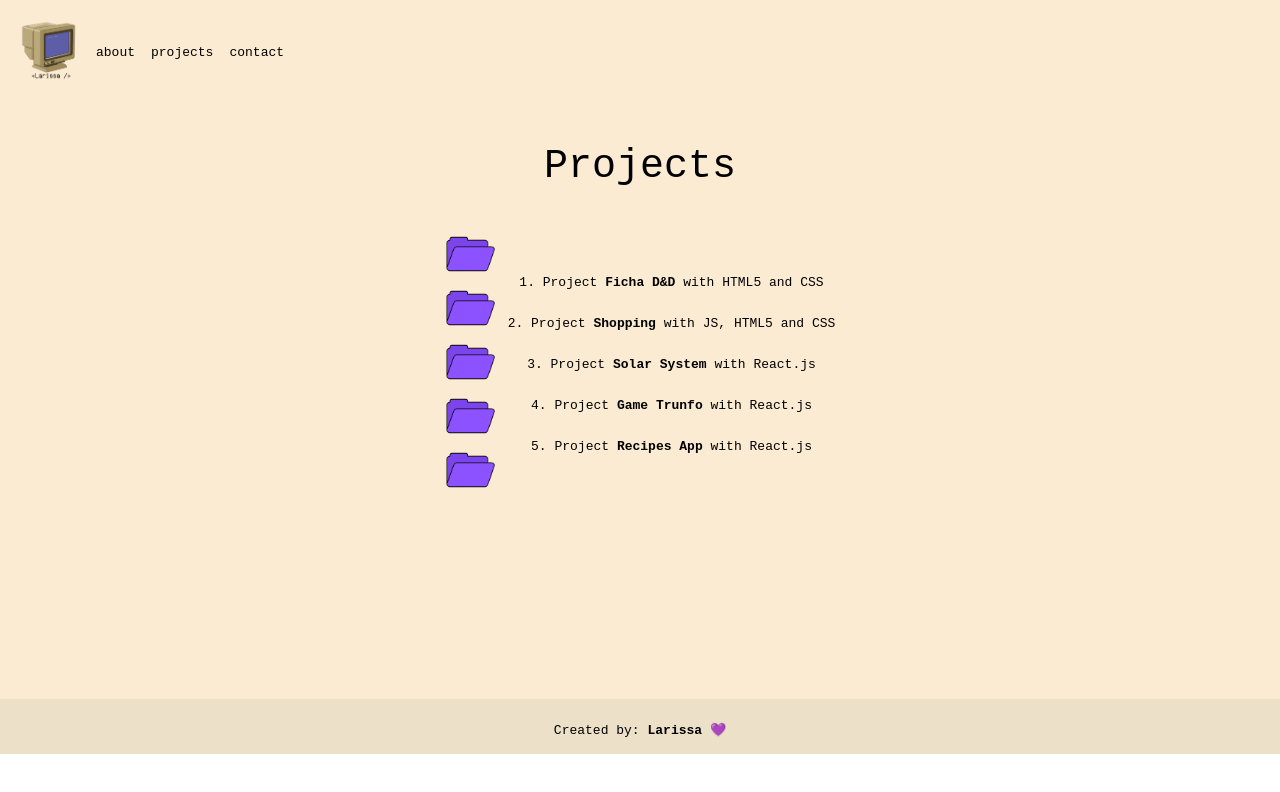
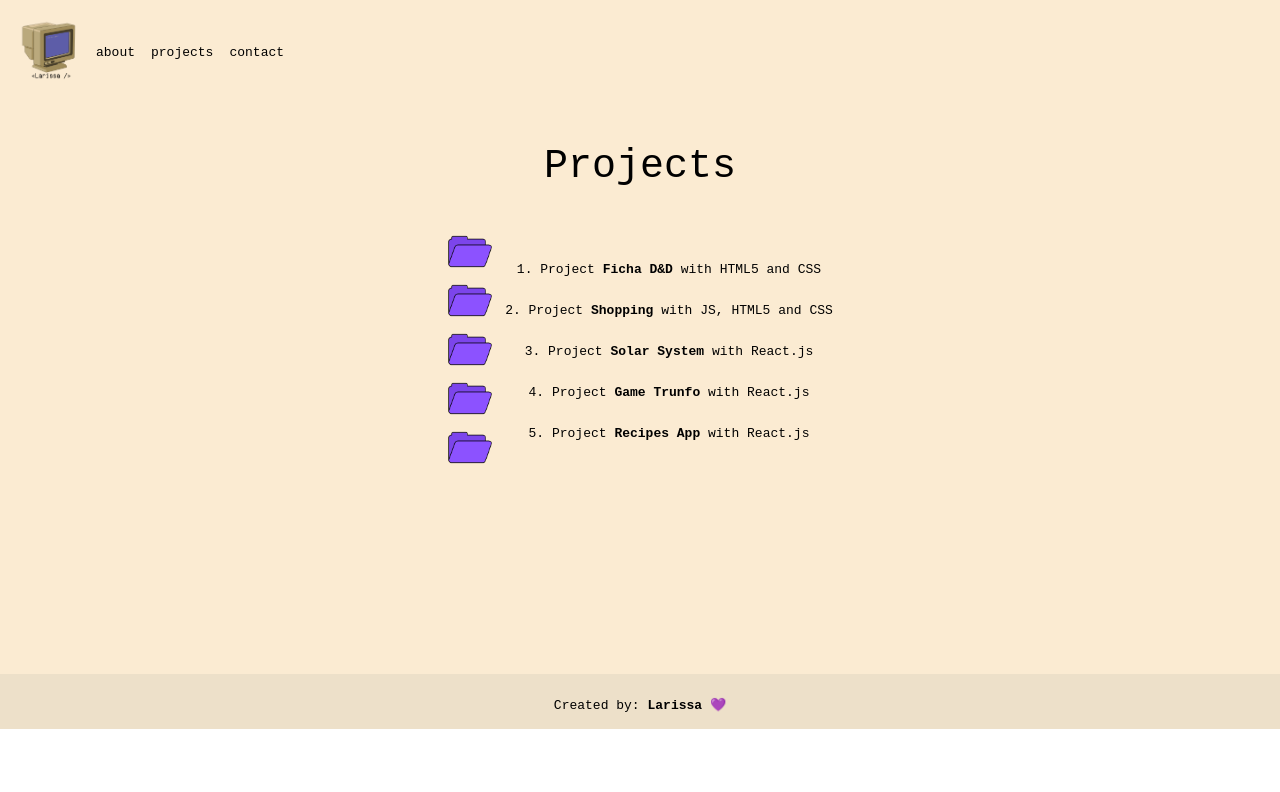
Before and after one commit to larirga/larirga-portifolio, a React (Create React App) app: page /#/Projects in a window 1280 px wide. Shown: the top 792 px of the page. Built offline with nearby package versions, Linux system fonts and the light colour scheme.

Commit message:
Add favicon and title

```diff
--- a/public/index.html
+++ b/public/index.html
@@ -24,7 +24,7 @@
       work correctly both with client-side routing and a non-root public URL.
       Learn how to configure a non-root public URL by running `npm run build`.
     -->
-    <title>React App</title>
+    <title>Larissa</title>
   </head>
   <body>
     <noscript>You need to enable JavaScript to run this app.</noscript>
--- a/src/App.css
+++ b/src/App.css
@@ -103,7 +103,7 @@ a {
 }
 
 .project-picture {
-  width: 50px;
+  width: 45px;
 }
 
 .div-project {
```
Also changed, not shown: 3 other files (tests, documents, lock files or other folders).
